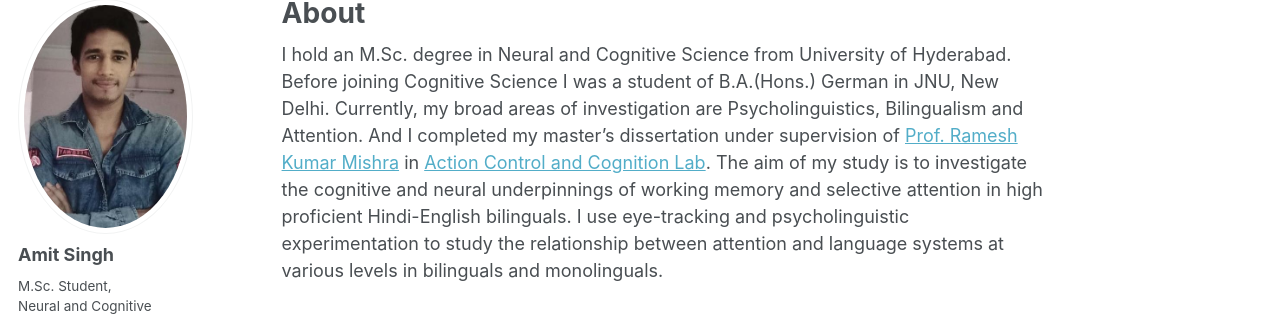
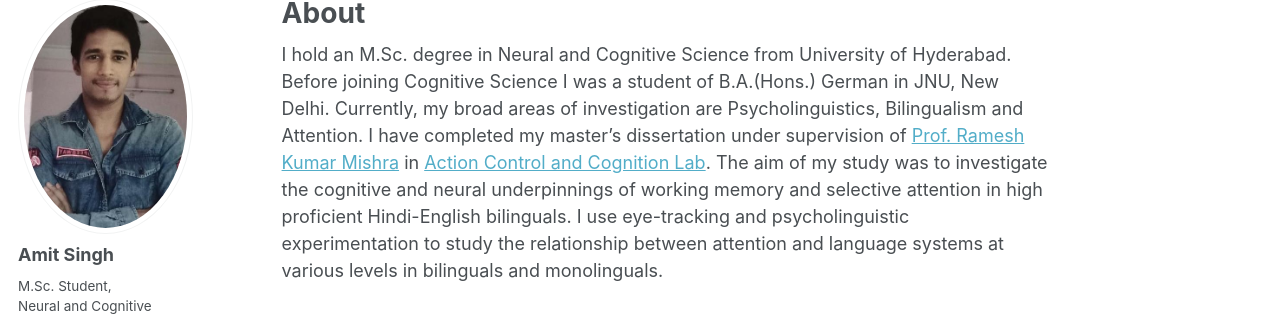
Before and after one commit to amits1ngh/amits1ngh.github.io, a Jekyll site: the page built from _pages/about.md, in a window 1280 px wide and 1326 px high. Shown: the part 119-437 px from the top of the window. Built offline with Jekyll 4.4.1, drawn with Linux system fonts in a browser that asks for light colours.

Commit message:
minor change

```diff
--- a/_pages/about.md
+++ b/_pages/about.md
@@ -7,7 +7,8 @@ redirect_from:
   - /about/
   - /about.html
 ---
-I hold an M.Sc. degree in Neural and Cognitive Science from University of Hyderabad. Before joining Cognitive Science I was a student of B.A.(Hons.) German in JNU, New Delhi. Currently, my broad areas of investigation are Psycholinguistics, Bilingualism and Attention. And I completed my master's dissertation under supervision of [Prof. Ramesh Kumar Mishra](https://rameshkumarmishra.wordpress.com/) in [Action Control and Cognition Lab](https://actioncontrolcognitionlaboratory.wordpress.com/). The aim of my study is to investigate the cognitive and neural underpinnings of working memory and selective attention in high proficient Hindi-English bilinguals. I use eye-tracking and psycholinguistic experimentation to study the relationship between attention and language systems at various levels in bilinguals and monolinguals.
+I hold an M.Sc. degree in Neural and Cognitive Science from University of Hyderabad. Before joining Cognitive Science I was a student of B.A.(Hons.) German in JNU, New Delhi. Currently, my broad areas of investigation are Psycholinguistics, Bilingualism and Attention.
+I have completed my master's dissertation under supervision of [Prof. Ramesh Kumar Mishra](https://rameshkumarmishra.wordpress.com/) in [Action Control and Cognition Lab](https://actioncontrolcognitionlaboratory.wordpress.com/). The aim of my study was to investigate the cognitive and neural underpinnings of working memory and selective attention in high proficient Hindi-English bilinguals. I use eye-tracking and psycholinguistic experimentation to study the relationship between attention and language systems at various levels in bilinguals and monolinguals.
 
 ### Research Interests
 
```
Also changed, not shown: _pages/self.md (+2 -1 lines).
